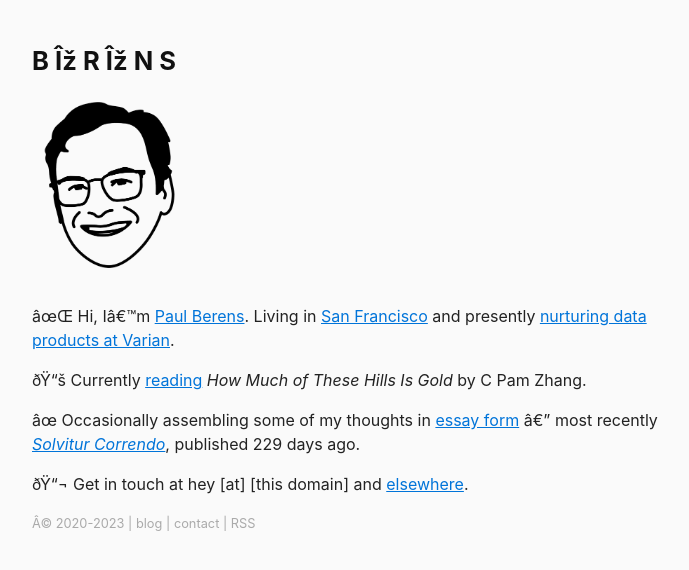
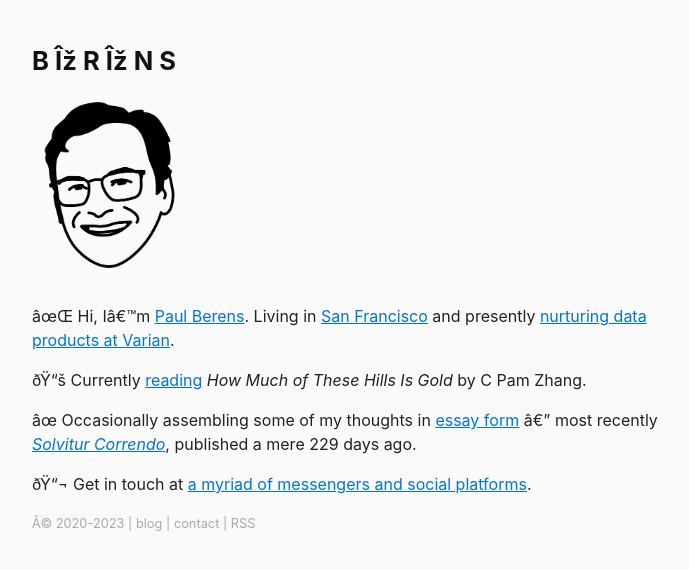
Before and after one commit to berensp/berensp.github.io, a Jekyll site: the page built from index.md, in a window 1280 px wide. Shown: the top 570 px of the page, without its empty margins (288-977 px from the left). Built offline with Jekyll 4.4.1, drawn with Linux system fonts in a browser that asks for light colours; a script that is not in the unit is left out.

Commit message:
Update index.md

```diff
--- a/index.md
+++ b/index.md
@@ -10,6 +10,6 @@ layout: home
 
 📚 Currently [reading](/books/) *{{ site.book_now_title }}* by {{ site.book_now_author }}.
 
-✍ Occasionally assembling some of my thoughts in [essay form](/blog/) — most recently [*{{ site.posts.first.title }}*]({{ site.posts.first.url }}), published {% if days_since_last_post < 0 %} today.{% elsif days_since_last_post == 1 %} yesterday.{% else %} {{ days_since_last_post | round }} days ago.{% endif %}
+✍ Occasionally assembling some of my thoughts in [essay form](/blog/) — most recently [*{{ site.posts.first.title }}*]({{ site.posts.first.url }}), published {% if days_since_last_post < 0 %} just today.{% elsif days_since_last_post == 1 %} just yesterday.{% else %} a mere {{ days_since_last_post | round }} days ago.{% endif %}
 
-📬 Get in touch at hey [at] [this domain] and [elsewhere](/contact/).
+📬 Get in touch at [a myriad of messengers and social platforms](/contact/).
```
